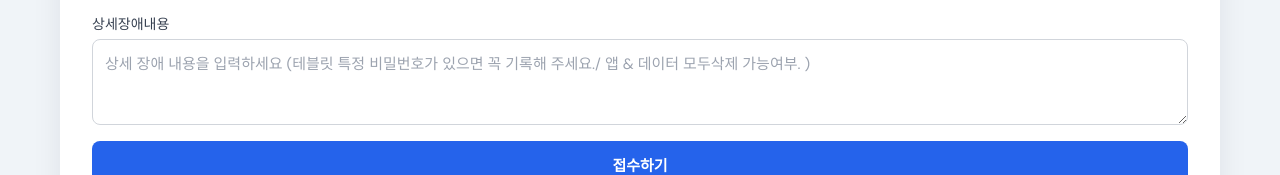
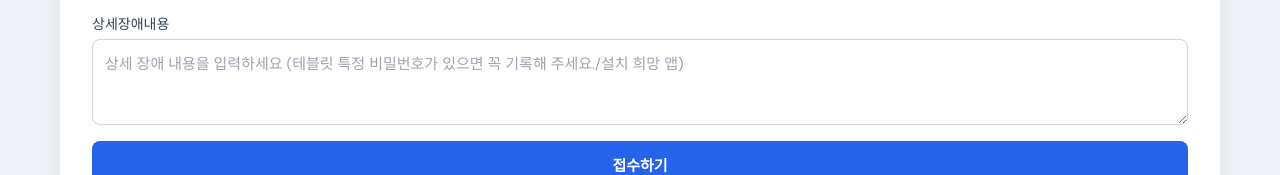
Before and after one commit to gohjgoanast002/TabletRepair, a plain HTML site: page index.html in a window 1280 px wide. Shown: the part 370-545 px from the top of the page. Drawn offline with Linux system fonts and the light colour scheme.

Commit message:
Update index.html

```diff
--- a/index.html
+++ b/index.html
@@ -60,7 +60,7 @@
 
         <div class="field">
           <label for="detail">상세장애내용</label>
-          <textarea id="detail" rows="3" placeholder="상세 장애 내용을 입력하세요 (테블릿 특정 비밀번호가 있으면 꼭 기록해 주세요./ 앱 & 데이터 모두삭제 가능여부. )" required></textarea>
+          <textarea id="detail" rows="3" placeholder="상세 장애 내용을 입력하세요 (테블릿 특정 비밀번호가 있으면 꼭 기록해 주세요./설치 희망 앱)" required></textarea>
         </div>
 
         <button type="submit" id="submit-btn" class="btn btn-primary">
```
